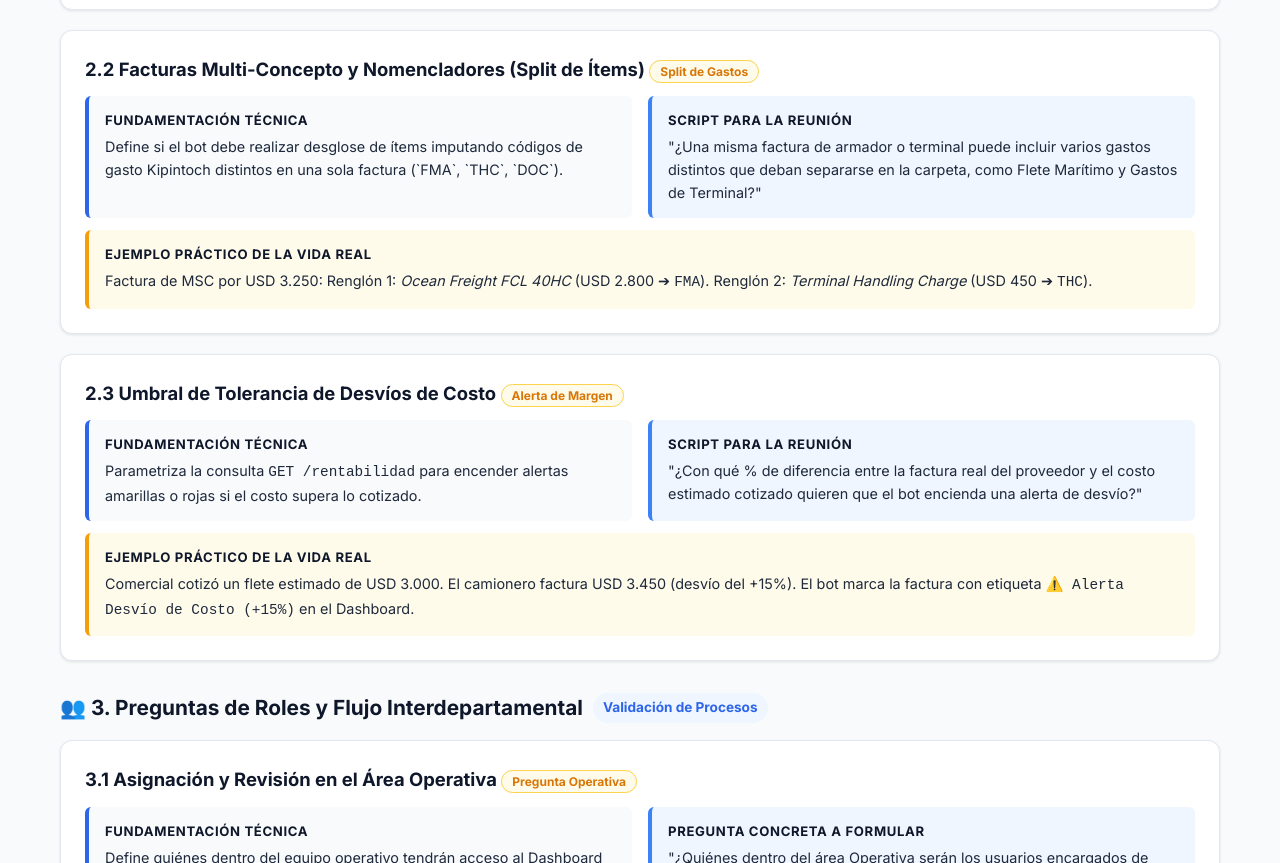
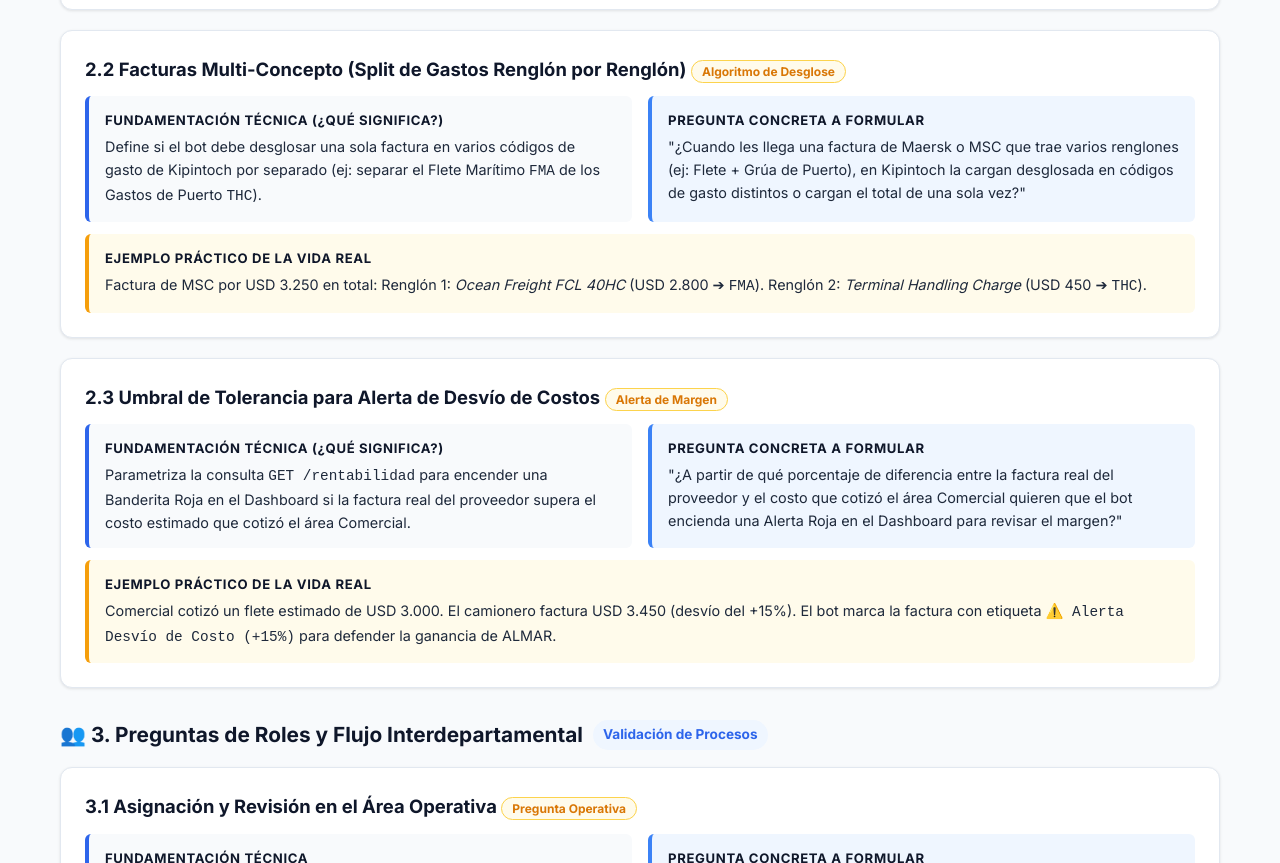
Before and after one commit to FranBondino/informe-api-almar, a website: page preguntas-y-accesos-validacion.html in a window 1280 px wide. Shown: the part 1874-2737 px from the top of the page. Drawn offline with Linux system fonts and the light colour scheme.

Commit message:
Clarify items 2.2 (Split) and 2.3 (Umbral Desvio) explanations and scripts in preguntas-y-accesos-validacion.html

```diff
--- a/preguntas-y-accesos-validacion.html
+++ b/preguntas-y-accesos-validacion.html
@@ -291,44 +291,44 @@
         <!-- 2.2 FACTURAS MULTI-ITEM -->
         <div class="item-card">
             <div class="item-header">
-                <span class="item-title">2.2 Facturas Multi-Concepto y Nomencladores (Split de Ítems)</span>
-                <span class="badge badge-amber">Split de Gastos</span>
+                <span class="item-title">2.2 Facturas Multi-Concepto (Split de Gastos Renglón por Renglón)</span>
+                <span class="badge badge-amber">Algoritmo de Desglose</span>
             </div>
             <div class="grid-2">
                 <div class="box-why">
-                    <strong>Fundamentación Técnica</strong>
-                    Define si el bot debe realizar desglose de ítems imputando códigos de gasto Kipintoch distintos en una sola factura (`FMA`, `THC`, `DOC`).
+                    <strong>Fundamentación Técnica (¿Qué significa?)</strong>
+                    Define si el bot debe desglosar una sola factura en varios códigos de gasto de Kipintoch por separado (ej: separar el Flete Marítimo <code>FMA</code> de los Gastos de Puerto <code>THC</code>).
                 </div>
                 <div class="box-ask">
-                    <strong>Script para la Reunión</strong>
-                    "¿Una misma factura de armador o terminal puede incluir varios gastos distintos que deban separarse en la carpeta, como Flete Marítimo y Gastos de Terminal?"
+                    <strong>Pregunta Concreta a Formular</strong>
+                    "¿Cuando les llega una factura de Maersk o MSC que trae varios renglones (ej: Flete + Grúa de Puerto), en Kipintoch la cargan desglosada en códigos de gasto distintos o cargan el total de una sola vez?"
                 </div>
             </div>
             <div class="box-example">
                 <strong>Ejemplo Práctico de la Vida Real</strong>
-                Factura de MSC por USD 3.250: Renglón 1: <em>Ocean Freight FCL 40HC</em> (USD 2.800 ➔ <code>FMA</code>). Renglón 2: <em>Terminal Handling Charge</em> (USD 450 ➔ <code>THC</code>).
+                Factura de MSC por USD 3.250 en total: Renglón 1: <em>Ocean Freight FCL 40HC</em> (USD 2.800 ➔ <code>FMA</code>). Renglón 2: <em>Terminal Handling Charge</em> (USD 450 ➔ <code>THC</code>).
             </div>
         </div>
 
         <!-- 2.3 UMBRAL DESVÍOS -->
         <div class="item-card">
             <div class="item-header">
-                <span class="item-title">2.3 Umbral de Tolerancia de Desvíos de Costo</span>
+                <span class="item-title">2.3 Umbral de Tolerancia para Alerta de Desvío de Costos</span>
                 <span class="badge badge-amber">Alerta de Margen</span>
             </div>
             <div class="grid-2">
                 <div class="box-why">
-                    <strong>Fundamentación Técnica</strong>
-                    Parametriza la consulta <code>GET /rentabilidad</code> para encender alertas amarillas o rojas si el costo supera lo cotizado.
+                    <strong>Fundamentación Técnica (¿Qué significa?)</strong>
+                    Parametriza la consulta <code>GET /rentabilidad</code> para encender una Banderita Roja en el Dashboard si la factura real del proveedor supera el costo estimado que cotizó el área Comercial.
                 </div>
                 <div class="box-ask">
-                    <strong>Script para la Reunión</strong>
-                    "¿Con qué % de diferencia entre la factura real del proveedor y el costo estimado cotizado quieren que el bot encienda una alerta de desvío?"
+                    <strong>Pregunta Concreta a Formular</strong>
+                    "¿A partir de qué porcentaje de diferencia entre la factura real del proveedor y el costo que cotizó el área Comercial quieren que el bot encienda una Alerta Roja en el Dashboard para revisar el margen?"
                 </div>
             </div>
             <div class="box-example">
                 <strong>Ejemplo Práctico de la Vida Real</strong>
-                Comercial cotizó un flete estimado de USD 3.000. El camionero factura USD 3.450 (desvío del +15%). El bot marca la factura con etiqueta <code>⚠️ Alerta Desvío de Costo (+15%)</code> en el Dashboard.
+                Comercial cotizó un flete estimado de USD 3.000. El camionero factura USD 3.450 (desvío del +15%). El bot marca la factura con etiqueta <code>⚠️ Alerta Desvío de Costo (+15%)</code> para defender la ganancia de ALMAR.
             </div>
         </div>
 
```
